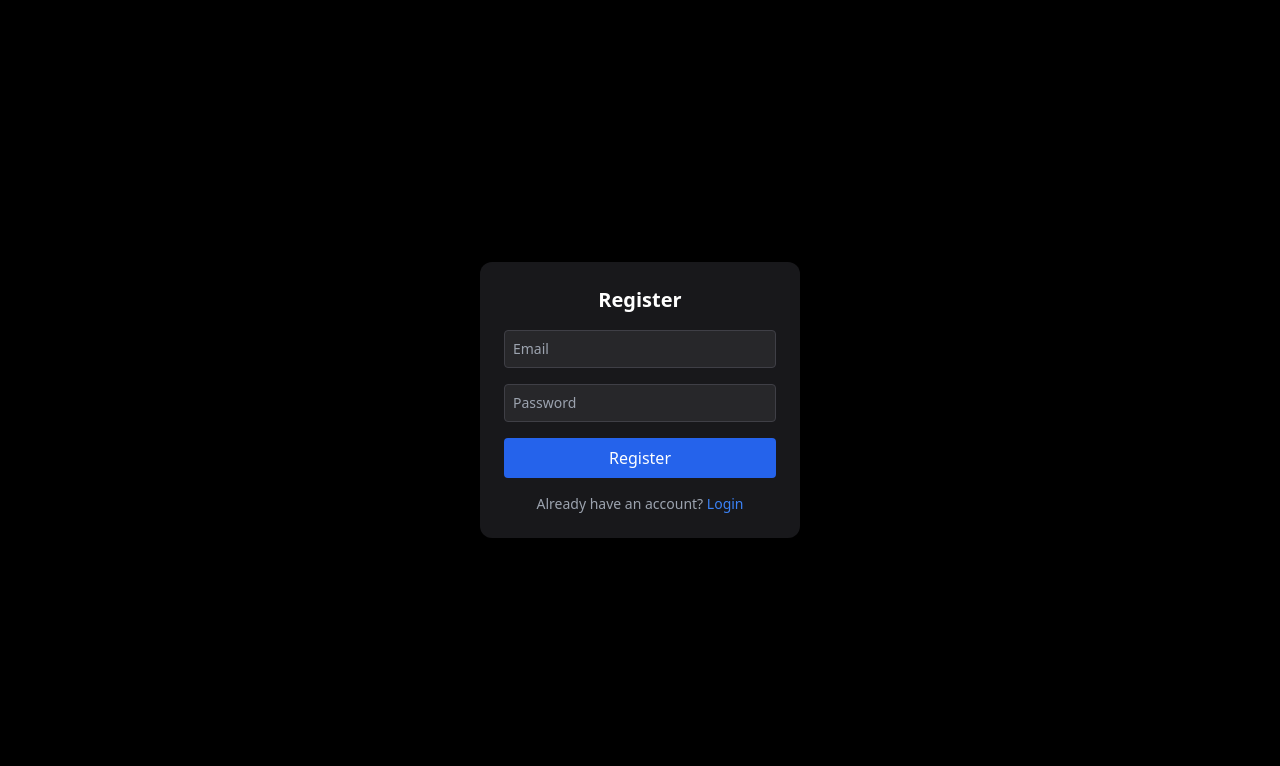
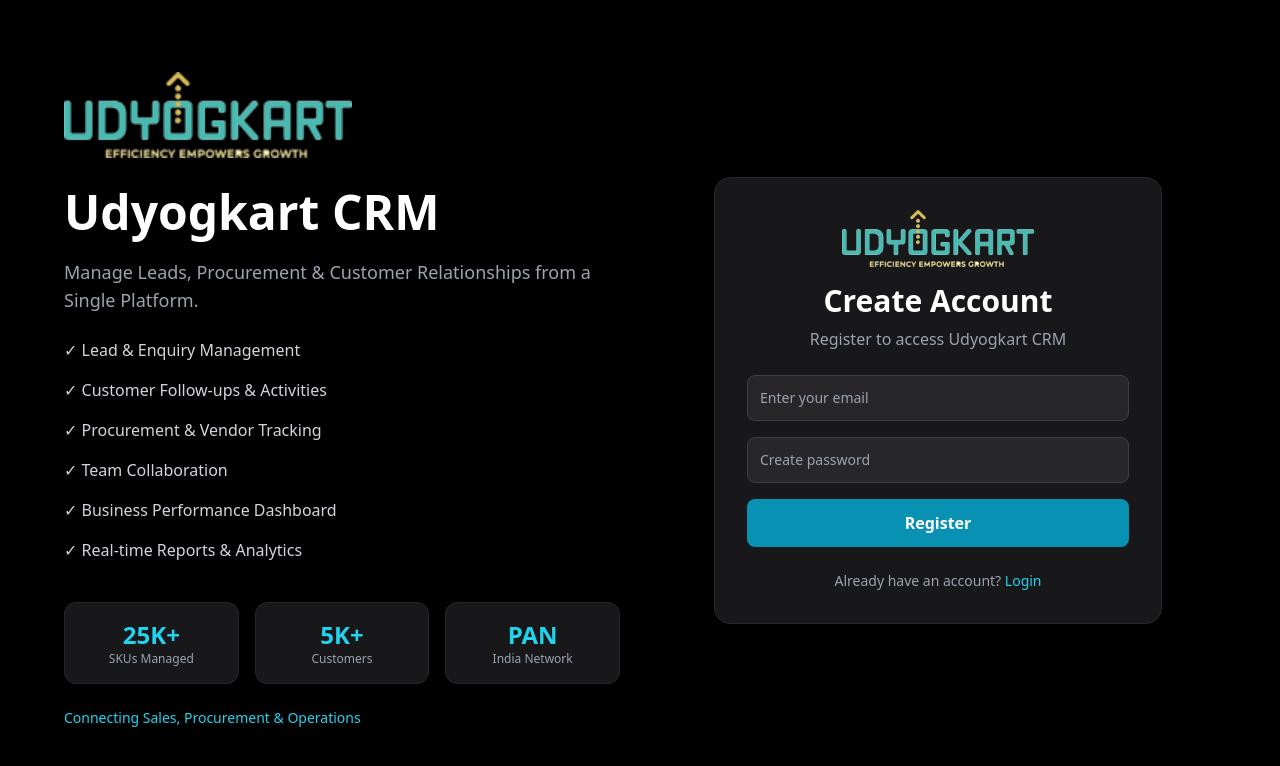
Before and after one commit to sdiaries899-coder/nexora-crm, a React (Vite) app in the folder frontend/: page /register in a window 1280 px wide. Shown: the top 766 px of the page. Built offline with nearby package versions, Linux system fonts and the light colour scheme; no server answers.

Commit message:
register page update

```diff
--- a/frontend/src/pages/auth/Register.jsx
+++ b/frontend/src/pages/auth/Register.jsx
@@ -1,7 +1,104 @@
+// import { useState } from "react";
+// import { useNavigate } from "react-router-dom";
+// import API from "../../services/api";
+// import { showSuccess, showError } from "../../utils/toast";
+
+// const Register = () => {
+//   const navigate = useNavigate();
+
+//   const [form, setForm] = useState({
+//     email: "",
+//     password: "",
+//   });
+
+//   const [loading, setLoading] = useState(false);
+
+//   const handleChange = (e) => {
+//     setForm((prev) => ({
+//       ...prev,
+//       [e.target.name]: e.target.value,
+//     }));
+//   };
+
+//   const handleSubmit = async (e) => {
+//     e.preventDefault();
+
+//     if (!form.email || !form.password) {
+//       return showError("All fields are required");
+//     }
+
+//     try {
+//       setLoading(true);
+
+//       const res = await API.post("/auth/register", form);
+
+//       showSuccess(res?.data?.message || "Registered successfully");
+
+//       // redirect to OTP verification
+//       navigate("/verify-register", { state: { email: form.email } });
+
+//     } catch (err) {
+//       showError(err?.response?.data?.message || "Registration failed");
+//     } finally {
+//       setLoading(false);
+//     }
+//   };
+
+//   return (
+//     <div className="flex h-screen items-center justify-center bg-black text-white">
+//       <form
+//         onSubmit={handleSubmit}
+//         className="bg-zinc-900 p-6 rounded-xl w-80 space-y-4"
+//       >
+//         <h2 className="text-xl font-semibold text-center">Register</h2>
+
+//         <input
+//           type="email"
+//           name="email"
+//           placeholder="Email"
+//           value={form.email}
+//           onChange={handleChange}
+//           className="w-full p-2 rounded bg-zinc-800"
+//         />
+
+//         <input
+//           type="password"
+//           name="password"
+//           placeholder="Password"
+//           value={form.password}
+//           onChange={handleChange}
+//           className="w-full p-2 rounded bg-zinc-800"
+//         />
+
+//         <button
+//           type="submit"
+//           disabled={loading}
+//           className="w-full bg-blue-600 p-2 rounded"
+//         >
+//           {loading ? "Registering..." : "Register"}
+//         </button>
+
+//         <p className="text-sm text-center text-gray-400">
+//           Already have an account?{" "}
+//           <span
+//             className="text-blue-500 cursor-pointer"
+//             onClick={() => navigate("/login")}
+//           >
+//             Login
+//           </span>
+//         </p>
+//       </form>
+//     </div>
+//   );
+// };
+
+// export default Register;
+
 import { useState } from "react";
 import { useNavigate } from "react-router-dom";
 import API from "../../services/api";
 import { showSuccess, showError } from "../../utils/toast";
+import logo from "../../assets/logo.png";
 
 const Register = () => {
   const navigate = useNavigate();
@@ -34,9 +131,9 @@
 
       showSuccess(res?.data?.message || "Registered successfully");
 
-      // redirect to OTP verification
-      navigate("/verify-register", { state: { email: form.email } });
-
+      navigate("/verify-register", {
+        state: { email: form.email },
+      });
     } catch (err) {
       showError(err?.response?.data?.message || "Registration failed");
     } finally {
@@ -45,43 +142,126 @@
   };
 
   return (
-    <div className="flex h-screen items-center justify-center bg-black text-white">
+    <div className="min-h-screen bg-black text-white flex items-center justify-center px-4">
+      <div className="w-full max-w-6xl grid md:grid-cols-2 gap-10 items-center">
+
+        {/* Left Side */}
+        <div className="hidden md:block space-y-6">
+          <img
+            src={logo}
+            alt="Udyogkart"
+            className="w-72"
+          />
+
+          <div>
+            <h1 className="text-5xl font-bold leading-tight">
+              Udyogkart CRM
+            </h1>
+
+            <p className="text-gray-400 text-lg mt-4">
+              Manage Leads, Procurement & Customer Relationships
+              from a Single Platform.
+            </p>
+          </div>
+
+          <div className="space-y-4 text-gray-300">
+            <div>✓ Lead & Enquiry Management</div>
+            <div>✓ Customer Follow-ups & Activities</div>
+            <div>✓ Procurement & Vendor Tracking</div>
+            <div>✓ Team Collaboration</div>
+            <div>✓ Business Performance Dashboard</div>
+            <div>✓ Real-time Reports & Analytics</div>
+          </div>
+
+          <div className="grid grid-cols-3 gap-4 pt-4">
+            <div className="bg-zinc-900 border border-zinc-800 rounded-xl p-4 text-center">
+              <h3 className="text-2xl font-bold text-cyan-400">
+                25K+
+              </h3>
+              <p className="text-xs text-gray-400">
+                SKUs Managed
+              </p>
+            </div>
+
+            <div className="bg-zinc-900 border border-zinc-800 rounded-xl p-4 text-center">
+              <h3 className="text-2xl font-bold text-cyan-400">
+                5K+
+              </h3>
+              <p className="text-xs text-gray-400">
+                Customers
+              </p>
+            </div>
+
+            <div className="bg-zinc-900 border border-zinc-800 rounded-xl p-4 text-center">
+              <h3 className="text-2xl font-bold text-cyan-400">
+                PAN
+              </h3>
+              <p className="text-xs text-gray-400">
+                India Network
+              </p>
+            </div>
+          </div>
+
+          <p className="text-sm text-cyan-400">
+            Connecting Sales, Procurement & Operations
+          </p>
+        </div>
+
+        {/* Register Card */}
         <form
           onSubmit={handleSubmit}
-        className="bg-zinc-900 p-6 rounded-xl w-80 space-y-4"
+          className="bg-zinc-900 border border-zinc-800 rounded-2xl p-8 w-full max-w-md mx-auto shadow-2xl"
         >
-        <h2 className="text-xl font-semibold text-center">Register</h2>
+          <div className="text-center mb-6">
+            <img
+              src={logo}
+              alt="Udyogkart"
+              className="w-48 mx-auto mb-4"
+            />
 
+            <h2 className="text-3xl font-bold">
+              Create Account
+            </h2>
+
+            <p className="text-gray-400 mt-2">
+              Register to access Udyogkart CRM
+            </p>
+          </div>
+
+          <div className="space-y-4">
             <input
               type="email"
               name="email"
-          placeholder="Email"
+              placeholder="Enter your email"
               value={form.email}
               onChange={handleChange}
-          className="w-full p-2 rounded bg-zinc-800"
+              className="w-full p-3 rounded-lg bg-zinc-800 border border-zinc-700 focus:border-cyan-500 outline-none"
             />
 
             <input
               type="password"
               name="password"
-          placeholder="Password"
+              placeholder="Create password"
               value={form.password}
               onChange={handleChange}
-          className="w-full p-2 rounded bg-zinc-800"
+              className="w-full p-3 rounded-lg bg-zinc-800 border border-zinc-700 focus:border-cyan-500 outline-none"
             />
 
             <button
               type="submit"
               disabled={loading}
-          className="w-full bg-blue-600 p-2 rounded"
+              className="w-full bg-cyan-600 hover:bg-cyan-500 p-3 rounded-lg font-semibold transition"
             >
-          {loading ? "Registering..." : "Register"}
+              {loading
+                ? "Creating Account..."
+                : "Register"}
             </button>
+          </div>
 
-        <p className="text-sm text-center text-gray-400">
+          <p className="text-sm text-center text-gray-400 mt-6">
             Already have an account?{" "}
             <span
-            className="text-blue-500 cursor-pointer"
+              className="text-cyan-400 cursor-pointer hover:underline"
               onClick={() => navigate("/login")}
             >
               Login
@@ -89,6 +269,7 @@
           </p>
         </form>
       </div>
+    </div>
   );
 };
 
```
Lines whose indentation alone changed are shown as unchanged.
